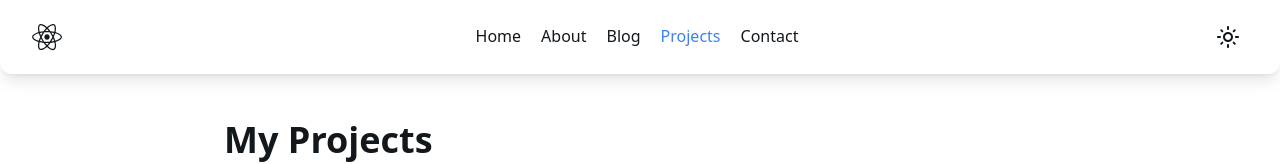
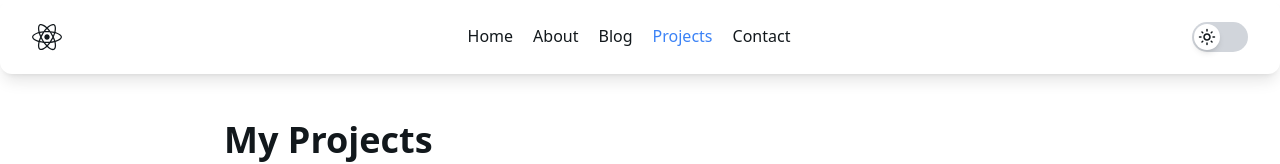
Before and after one commit to khalilaliev/react-ts-simple-portfolio, a React (Vite) app: page /projects in a window 1280 px wide. Shown: the top 164 px of the page. Built offline with nearby package versions, Linux system fonts and the light colour scheme.

Commit message:
add custom theme changer checkbox

```diff
--- a/src/components/Header/Header.tsx
+++ b/src/components/Header/Header.tsx
@@ -69,29 +69,34 @@ const Header: FC = () => {
             })}
           </nav>
 
-          <button
-            onClick={toggleTheme}
-            className="relative overflow-hidden w-10 h-10"
-          >
-            <div
-              className={`absolute inset-0 flex items-center justify-center transition-transform duration-200 ${
-                theme === "light"
-                  ? "transform -translate-y-full opacity-0"
-                  : "transform translate-y-0 opacity-100"
-              }`}
-            >
-              <MdOutlineDarkMode className="text-2xl" />
+          <label className="relative inline-block w-[56px] h-[30px]">
+            <input
+              type="checkbox"
+              checked={theme === "dark"}
+              onChange={toggleTheme}
+              className="sr-only peer"
+            />
+            <div className="w-full h-full bg-gray-300 dark:bg-gray-600 rounded-full peer-checked:bg-blue-600 transition-colors duration-300"></div>
+
+            <div className="absolute top-[2px] left-[2px] w-[26px] h-[26px] bg-white rounded-full shadow-md flex items-center justify-center transition-all duration-300 peer-checked:translate-x-[26px]">
+              <MdOutlineLightMode
+                className={` text-[18px] transition-all duration-300
+        ${
+          theme === "dark"
+            ? "opacity-0 -translate-x-2"
+            : "opacity-100 translate-x-0"
+        }`}
+              />
+              <MdOutlineDarkMode
+                className={`absolute text-[18px] text-gray-800 transition-all duration-300
+        ${
+          theme === "dark"
+            ? "opacity-100 translate-x-0"
+            : "opacity-0 translate-x-2"
+        }`}
+              />
             </div>
-            <div
-              className={`absolute inset-0 flex items-center justify-center transition-transform duration-200 ${
-                theme === "light"
-                  ? "transform translate-y-0 opacity-100"
-                  : "transform translate-y-full opacity-0"
-              }`}
-            >
-              <MdOutlineLightMode className="text-2xl" />
-            </div>
-          </button>
+          </label>
 
           <button
             className="text-2xl p-2 md:hidden"
```
